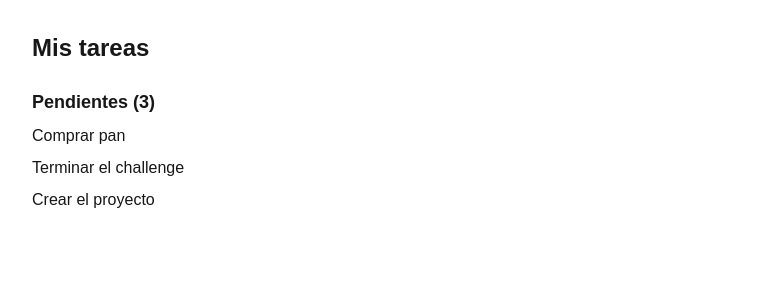
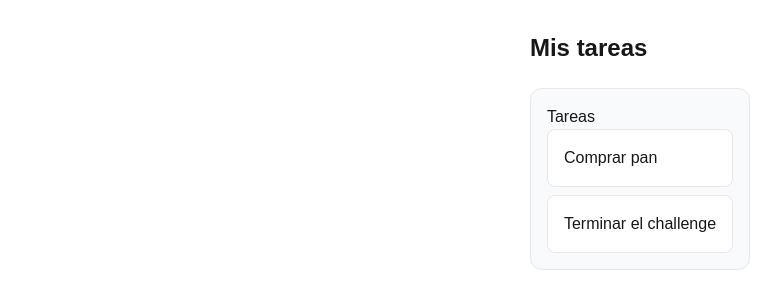
Before and after one commit to yerkortiz/todo-app, a Next.js app: page / in a window 1280 px wide. Shown: the top 308 px of the page, without its empty margins (0-781 px from the left). Built offline with nearby package versions, Linux system fonts and the light colour scheme.

Commit message:
feat: task list layout

```diff
--- a/app/page.tsx
+++ b/app/page.tsx
@@ -18,31 +18,38 @@ const SAMPLE_TASKS: Task[] = [
     description: "To-do list en Next.js",
     dueAt: "2026-11-20T18:00",
   },
-  {
-    id: "3",
-    title: "Crear el proyecto",
-  },
 ];
+
+type TaskListProps = {
+  title: string;
+  tasks: Task[];
+};
+
+function TaskList({ title, tasks }: TaskListProps) {
+  return (
+    <section className="rounded-xl border border-gray-200 bg-gray-50 p-4 dark:border-gray-800 dark:bg-gray-900">
+      <h2>{title}</h2>
+      <ul className="flex flex-col gap-2">
+        {tasks.map((task) => (
+          <li
+            key={task.id}
+            className="rounded-lg border border-gray-200 bg-white p-4 dark:border-gray-700 dark:bg-gray-800"
+          >
+            {task.title}
+          </li>
+        ))}
+      </ul>
+    </section>
+  );
+}
 
 export default function Home() {
   const tasks = SAMPLE_TASKS;
 
   return (
-    <main className="p-8">
+    <main className="mx-auto max-w-xl p-8">
       <h1 className="text-2xl font-bold mb-6">Mis tareas</h1>
-
-      <div className="grid gap-6 md:grid-cols-2">
-        <section>
-          <h2 className="text-lg font-semibold mb-2">
-            Pendientes ({tasks.length})
-          </h2>
-          <ul className="flex flex-col gap-2">
-            {tasks.map((task) => (
-              <li key={task.id}>{task.title}</li>
-            ))}
-          </ul>
-        </section>
-      </div>
+      <TaskList title="Tareas" tasks={tasks} />
     </main>
   );
 }
```
